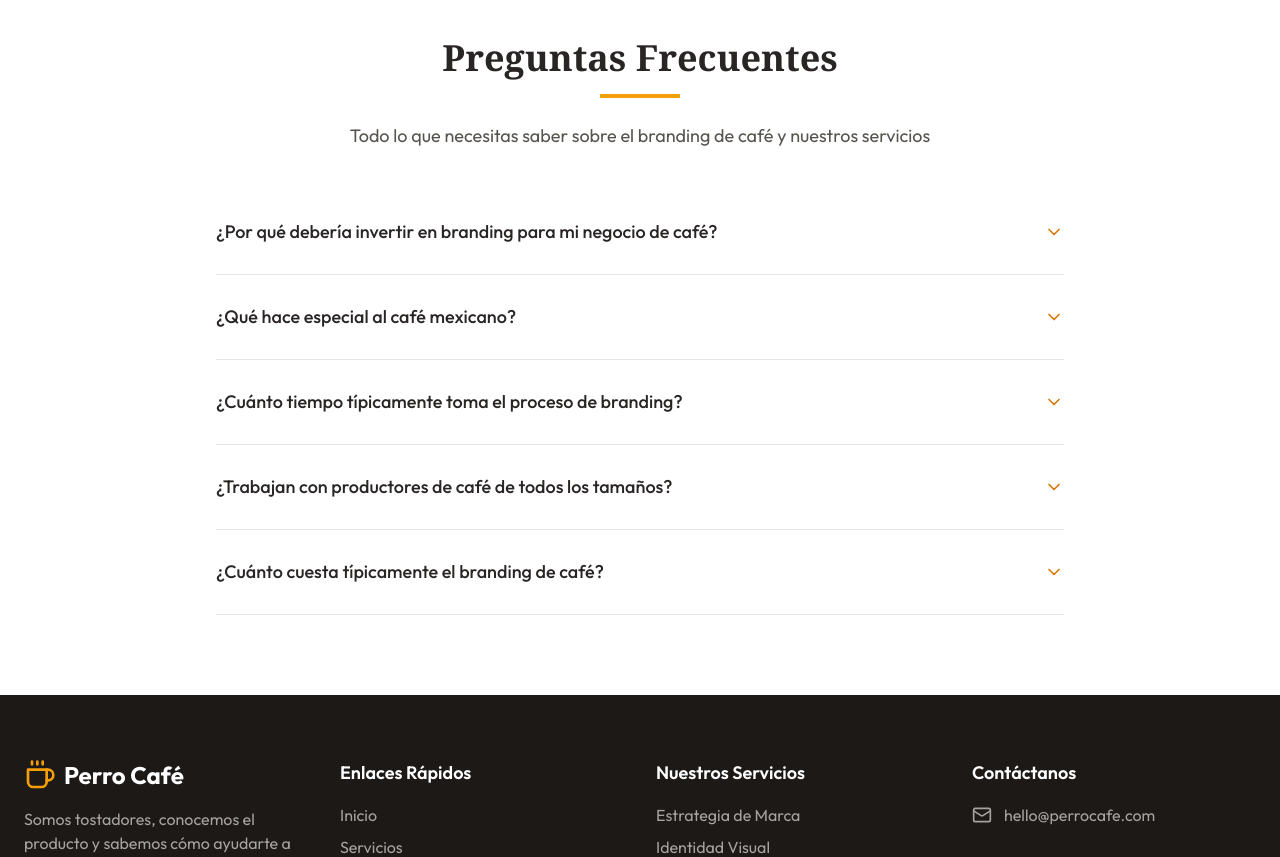
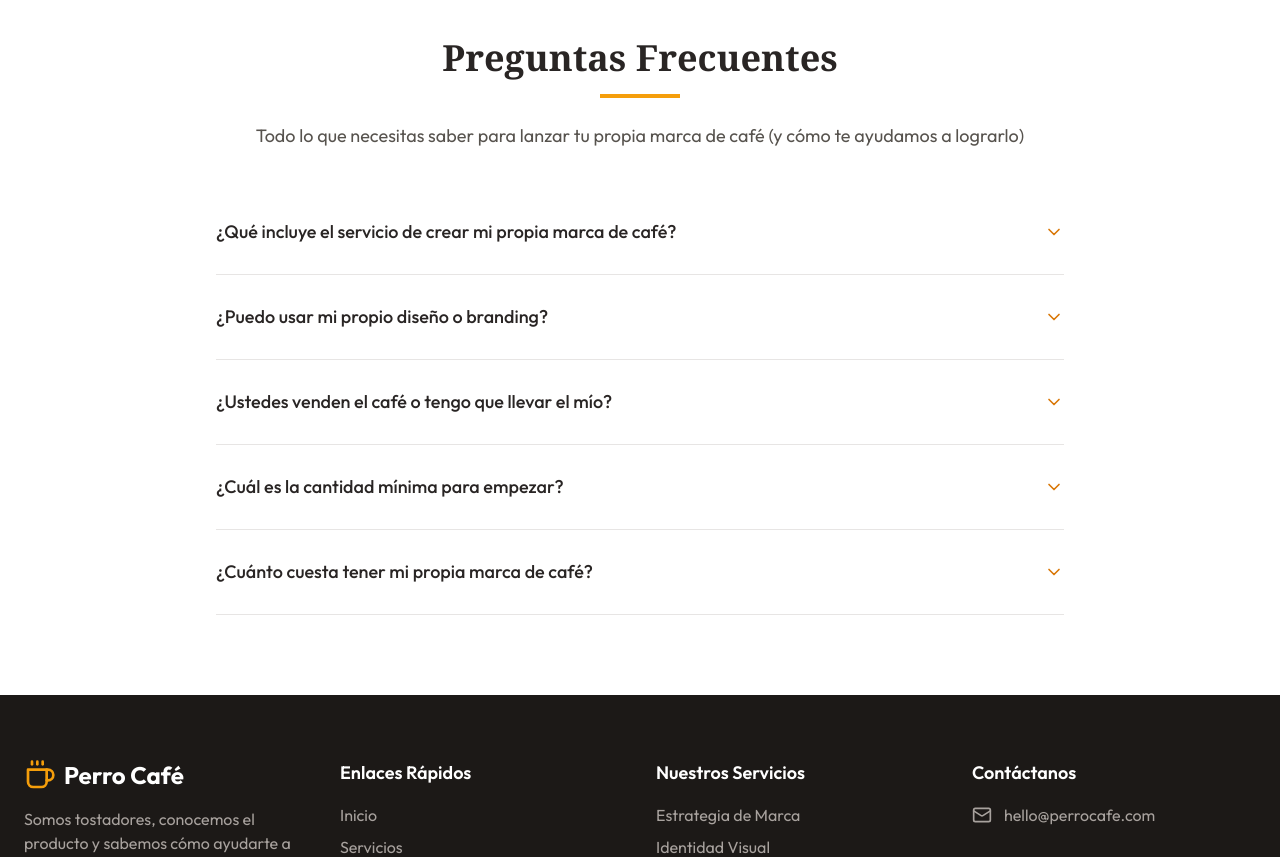
Before and after one commit to Culto-al-Perro-Cafe/mkt-roast-landing, a React (Vite) app: page / in a window 1280 px wide. Shown: the part 3360-4217 px from the top of the page. Built offline with nearby package versions, Linux system fonts and the light colour scheme.

Commit message:
add better messages

```diff
--- a/src/components/FAQ.tsx
+++ b/src/components/FAQ.tsx
@@ -37,24 +37,24 @@ const FAQItem: React.FC<FAQItemProps> = ({ question, answer }) => {
 const FAQ: React.FC = () => {
   const faqs = [
     {
-      question: "¿Por qué debería invertir en branding para mi negocio de café?",
-      answer: "El branding de café te ayuda a diferenciar tu producto en un mercado competitivo, establecer precios premium, construir lealtad de clientes y crear una experiencia memorable que va más allá del sabor. Transforma un producto básico en uno con resonancia emocional."
+      question: "¿Qué incluye el servicio de crear mi propia marca de café?",
+      answer: "Nosotros tostamos el café y lo empacamos con tu propia marca. Tú eliges el origen, el tipo de tostado, el empaque, y decides si traes tu propio diseño o si quieres que creemos uno contigo (con costo adicional). Al final, tienes un producto listo para vender."
     },
     {
-      question: "¿Qué hace especial al café mexicano?",
-      answer: "El café mexicano es conocido por su perfil de sabor suave con notas achocolatadas, acidez ligera y cuerpo sedoso. A menudo se cultiva bajo sombra en altas altitudes, lo que contribuye a su sabor complejo. México es también uno de los mayores productores mundiales de café orgánico, con variaciones regionales distintivas."
+      question: "¿Puedo usar mi propio diseño o branding?",
+      answer: "Sí. Si ya tienes nombre, logo o empaque diseñado, trabajamos con eso. Solo necesitamos tus archivos. También podemos encargarnos del diseño y desarrollo de marca si lo prefieres, por un costo adicional."
     },
     {
-      question: "¿Cuánto tiempo típicamente toma el proceso de branding?",
-      answer: "Un paquete completo de branding de café típicamente toma de 6 a 8 semanas para completarse, incluyendo investigación, desarrollo de estrategia, creación de identidad visual, diseño de empaque y guías de marca. Podemos trabajar en tiempos acelerados cuando sea necesario."
+      question: "¿Ustedes venden el café o tengo que llevar el mío?",
+      answer: "Nosotros tostamos el café que seleccionamos directamente de fincas con las que ya trabajamos, porque creemos en lo que hacen y confiamos en su calidad. Principalmente usamos cafés de Chiapas y Veracruz. No trabajamos con café verde."
     },
     {
-      question: "¿Trabajan con productores de café de todos los tamaños?",
-      answer: "Sí, trabajamos con negocios de café de todos los tamaños—desde pequeñas granjas familiares hasta grandes cooperativas. Adaptamos nuestros servicios de branding para que coincidan con tus necesidades específicas y presupuesto, manteniendo la calidad premium."
+      question: "¿Cuál es la cantidad mínima para empezar?",
+      answer: "Podemos arrancar desde 10 kg por batch, lo que te permite probar tu marca sin grandes compromisos. A partir de ahí, puedes escalar según lo que necesites."
     },
     {
-      question: "¿Cuánto cuesta típicamente el branding de café?",
-      answer: "El branding de café es una inversión que va desde $5,000 para paquetes iniciales hasta $25,000+ para desarrollo de marca completo. Ofrecemos opciones flexibles y podemos crear un paquete personalizado basado en tus necesidades y presupuesto."
+      question: "¿Cuánto cuesta tener mi propia marca de café?",
+      answer: "Depende del volumen, el empaque y si ya tienes diseño. Un paquete básico comienza desde $4,500 MXN, e incluye café tostado, empaque y tu marca. Si necesitas branding desde cero, cotizamos por separado."
     }
   ];
 
@@ -67,7 +67,7 @@ const FAQ: React.FC = () => {
           </h2>
           <div className="w-20 h-1 bg-amber-500 mx-auto mb-6"></div>
           <p className="text-lg text-stone-600">
-            Todo lo que necesitas saber sobre el branding de café y nuestros servicios
+            Todo lo que necesitas saber para lanzar tu propia marca de café (y cómo te ayudamos a lograrlo)
           </p>
         </div>
 
--- a/src/components/Hero.tsx
+++ b/src/components/Hero.tsx
@@ -4,7 +4,7 @@ import { MessageCircle } from 'lucide-react';
 import { contactConfig } from '../config/contact';
 
 const Hero: React.FC = () => {
-  const whatsappUrl = `https://wa.me/${contactConfig.whatsapp.number}?text=${encodeURIComponent(contactConfig.whatsapp.message)}`;
+  const whatsappUrl = `https://api.whatsapp.com/send/?phone=${contactConfig.whatsapp.number}&text=${encodeURIComponent(contactConfig.whatsapp.message)}`;
 
   return (
     <section
--- a/src/config/contact.ts
+++ b/src/config/contact.ts
@@ -2,6 +2,6 @@ export const contactConfig = {
   email: 'hello@perrocafe.com',
   whatsapp: {
     number: '+526627308219',
-    message: 'Me interesa el branding de café'
+    message: '¡Hola! 👀 Me interesa tener mi propia marca de café. Quisiera saber cuánto cuesta y cómo funciona. Mi nombre es:'
   }
 } as const;
```
